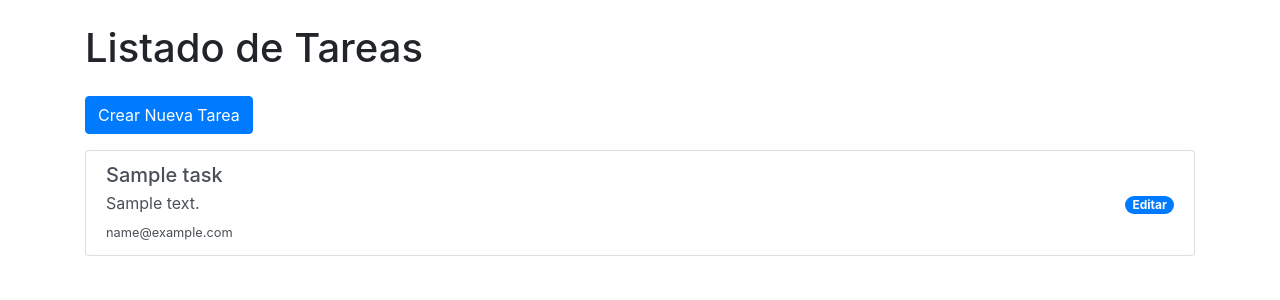
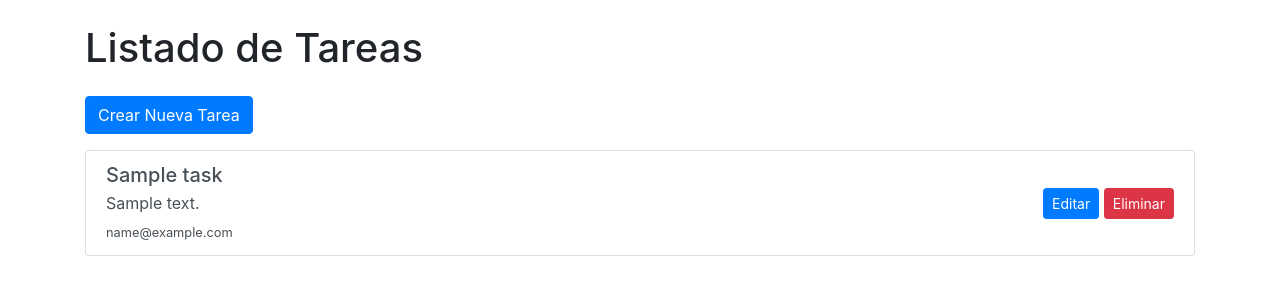
Before and after one commit to Nicolasmayorga/task_manager, a Django app: template templates/tasks/list_tasks.html in a window 1280 px wide. Shown: the top 300 px of the page. Run offline with Django 4.2, Linux system fonts and the light colour scheme; the template is opened without the code that fills it: most values are stand-ins (such as "Sample title", 1, 10 or a date in 2020); some libraries are stand-ins or nearby versions.

Commit message:
Delete button

```diff
--- a/taskmanager/settings.py
+++ b/taskmanager/settings.py
@@ -173,3 +173,8 @@ EMAIL_BACKEND = 'django.core.mail.backends.console.EmailBackend'
 # EMAIL_HOST_USER = 'your-email@example.com'
 # EMAIL_HOST_PASSWORD = 'your-email-password'
 # EMAIL_USE_TLS = True
+
+REST_FRAMEWORK = {
+    'DEFAULT_PAGINATION_CLASS': 'rest_framework.pagination.PageNumberPagination',
+    'PAGE_SIZE': 10
+}
--- a/templates/tasks/list_tasks.html
+++ b/templates/tasks/list_tasks.html
@@ -11,16 +11,22 @@
         <a href="{% url 'create_task' %}" class="btn btn-primary my-3">Crear Nueva Tarea</a>
         <div class="list-group">
             {% for task in tasks %}
-                <a href="{% url 'update_task' task.id %}" class="list-group-item list-group-item-action d-flex justify-content-between align-items-center">
+                <div class="list-group-item list-group-item-action d-flex justify-content-between align-items-center">
                     <div class="flex-grow-1">
                         <h5 class="mb-1">{{ task.title }}</h5>
                         <p class="mb-1">{{ task.description }}</p>
                         <small>{{ task.email }}</small>
                     </div>
                     <div>
-                        <span class="badge badge-primary badge-pill">Editar</span>
+                        <!-- Botón de editar -->
+                        <a href="{% url 'update_task' task.id %}" class="btn btn-primary btn-sm">Editar</a>
+                        <!-- Formulario de eliminación -->
+                        <form action="{% url 'delete_task' task.id %}" method="post" style="display: inline;">
+                            {% csrf_token %}
+                            <button type="submit" class="btn btn-danger btn-sm" onclick="return confirm('¿Estás seguro de que deseas eliminar esta tarea?');">Eliminar</button>
+                        </form>
                     </div>
-                </a>
+                </div>
             {% endfor %}
         </div>
     </div>
```
